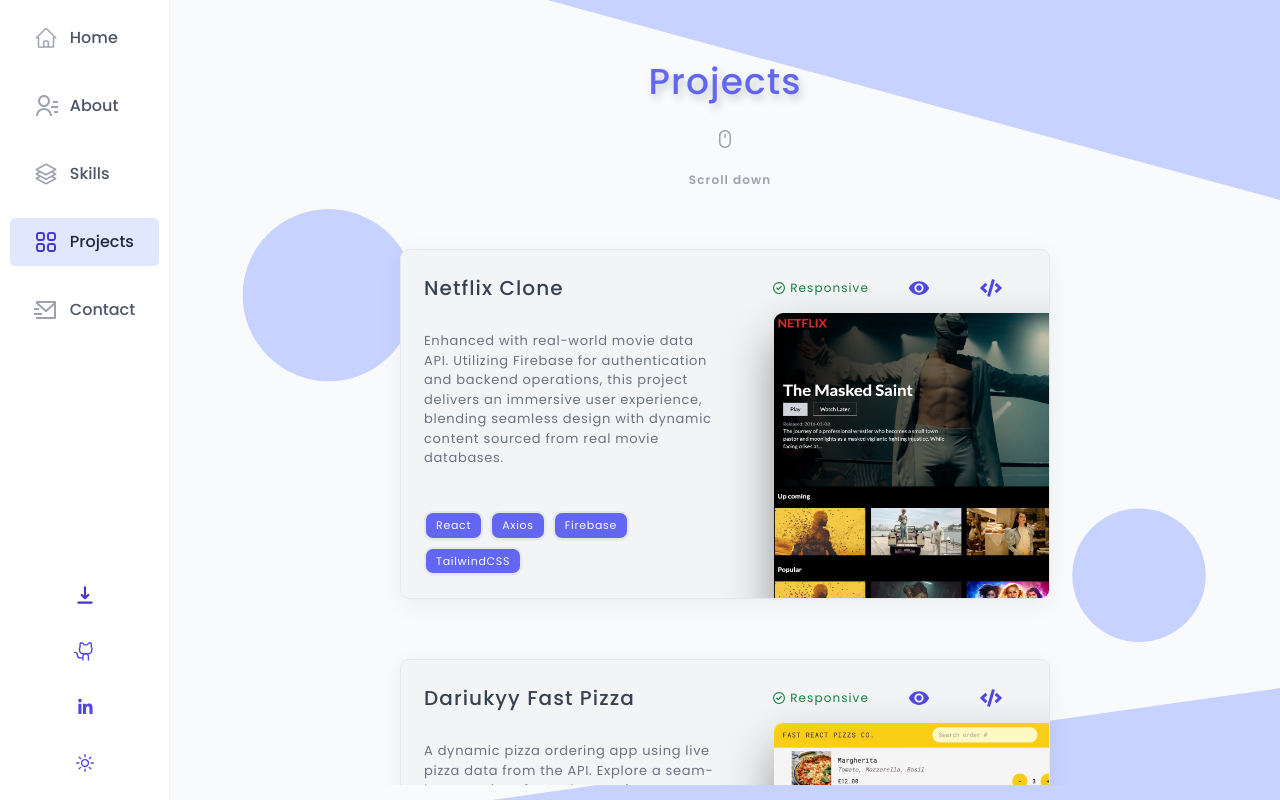
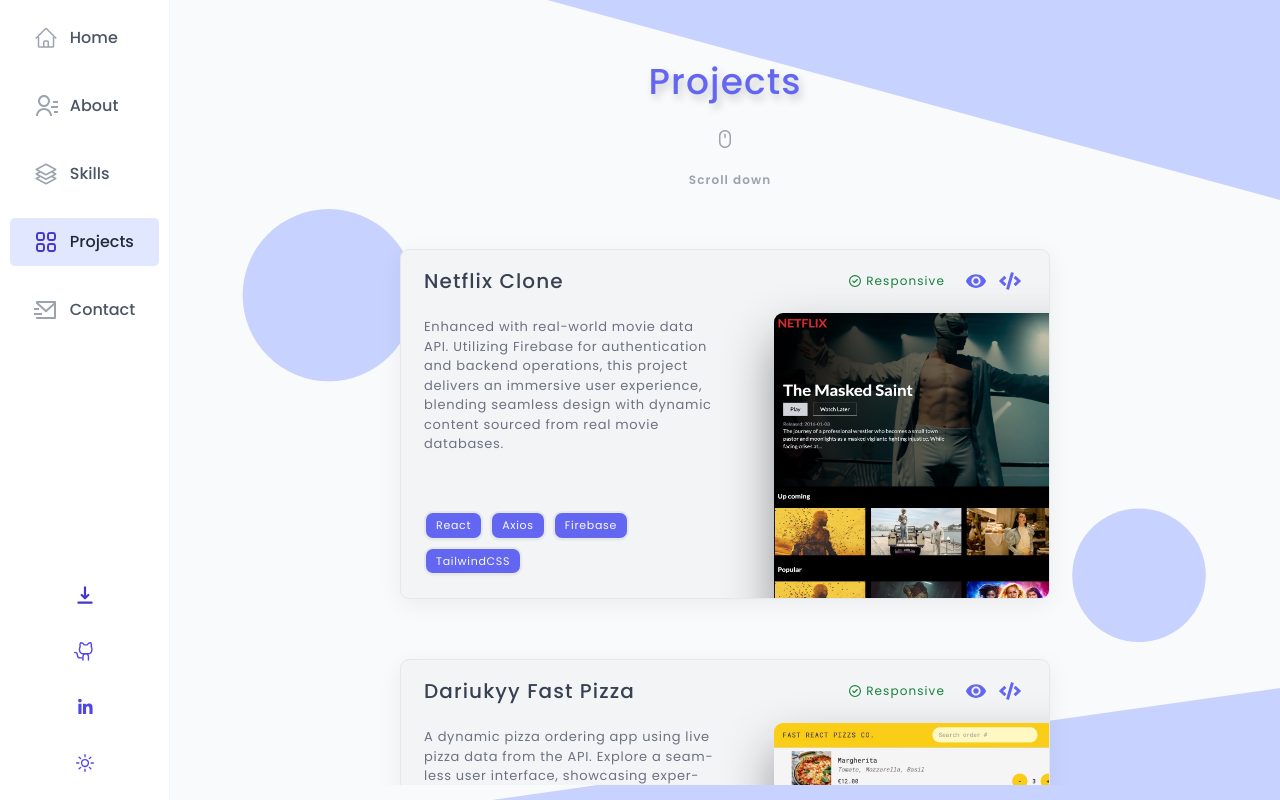
Before and after one commit to dariukyy/dariukyy-portfolio, a React (Vite) app: page /projects in a window 1280 px wide. Built offline with nearby package versions, Linux system fonts and the light colour scheme; no server answers.

Commit message:
fix error

```diff
--- a/src/scenes/projects/IconsComponent.tsx
+++ b/src/scenes/projects/IconsComponent.tsx
@@ -25,12 +25,12 @@ function IconsComponent({
   return (
     <StyledIconsComponent>
       <li>
-        <ButtonIconComponent href={linkForLivePreview} projectStyle={true}>
+        <ButtonIconComponent href={linkForLivePreview} $projectStyle={true}>
           <MdRemoveRedEye />
         </ButtonIconComponent>
       </li>
       <li>
-        <ButtonIconComponent href={linkForCodePreview} projectStyle={true}>
+        <ButtonIconComponent href={linkForCodePreview} $projectStyle={true}>
           <FaCode />
         </ButtonIconComponent>
       </li>
```
